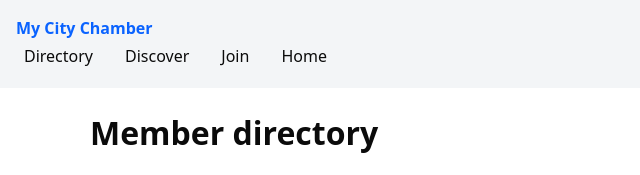
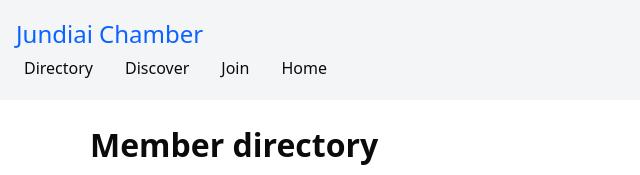
Before and after one commit to AdanMeneguello/wdd231, a plain HTML site: page chamber/directory.html in a window 1280 px wide. Shown: the top 175 px of the page, without its empty margins (0-640 px from the left). Drawn offline with nearby package versions, Linux system fonts and the light colour scheme; files that its build step writes are made by us from their sources; files whose address does not match are found by name.

Commit message:
change folder chamber and add files names folder in there

```diff
--- a/chamber/directory.html
+++ b/chamber/directory.html
@@ -3,7 +3,7 @@
 <head>
     <meta charset="UTF-8">
     <meta name="viewport" content="width=device-width, initial-scale=1.0">
-    <title>My City Chamber</title>
+    <title>Jundiai Chamber</title>
     <meta name="description" content="Main page - WDD231 - W02 Assignment: Chamber Directory Page" />
     <meta name="author" content="Adan Souza Meneguello" />
     <link rel="preconnect" href="https://fonts.googleapis.com">
@@ -15,7 +15,7 @@
 
     <!-- <link rel="icon" href="images/favicon.ico" type="image/x-icon"> -->
 
-    <meta property="og:title" content="My City Chamber | Directory">
+    <meta property="og:title" content="Jundiai Chamber | Directory">
     <meta property="og:description" content="Find local businesses and chamber members">
     <!--<meta property="og:image" content="images/image.jpg" > -->
     <meta property="og:url" content="https://adanmeneguello.github.io/wdd231/chamber/directory.html">
@@ -24,7 +24,7 @@
 <body>
     <header class="site-header">
         <div class="brand">
-            <a href="./directory.html">My City Chamber</a>
+            <a href="./directory.html">Jundiai Chamber</a>
         </div>
 
 
--- a/styles/directory.css
+++ b/chamber/styles/directory.css
@@ -24,7 +24,8 @@ body{
 
 .site-header .brand a{
     color: var(--brand);
-    font-weight: 700;
+    font-size: x-large;
+    font-weight: 500;
     text-decoration: none;
 }
 
@@ -136,6 +137,5 @@ body{
     }
     #menu-btn{
         display: none;
-
     }
 }
```
Also changed, not shown: chamber/data/members.json (renamed from data/members.json), chamber/scripts/directory.js (renamed from scripts/directory.js), chamber/scripts/utils.js (renamed from scripts/utils.js), chamber/styles/normalize.css (added).
